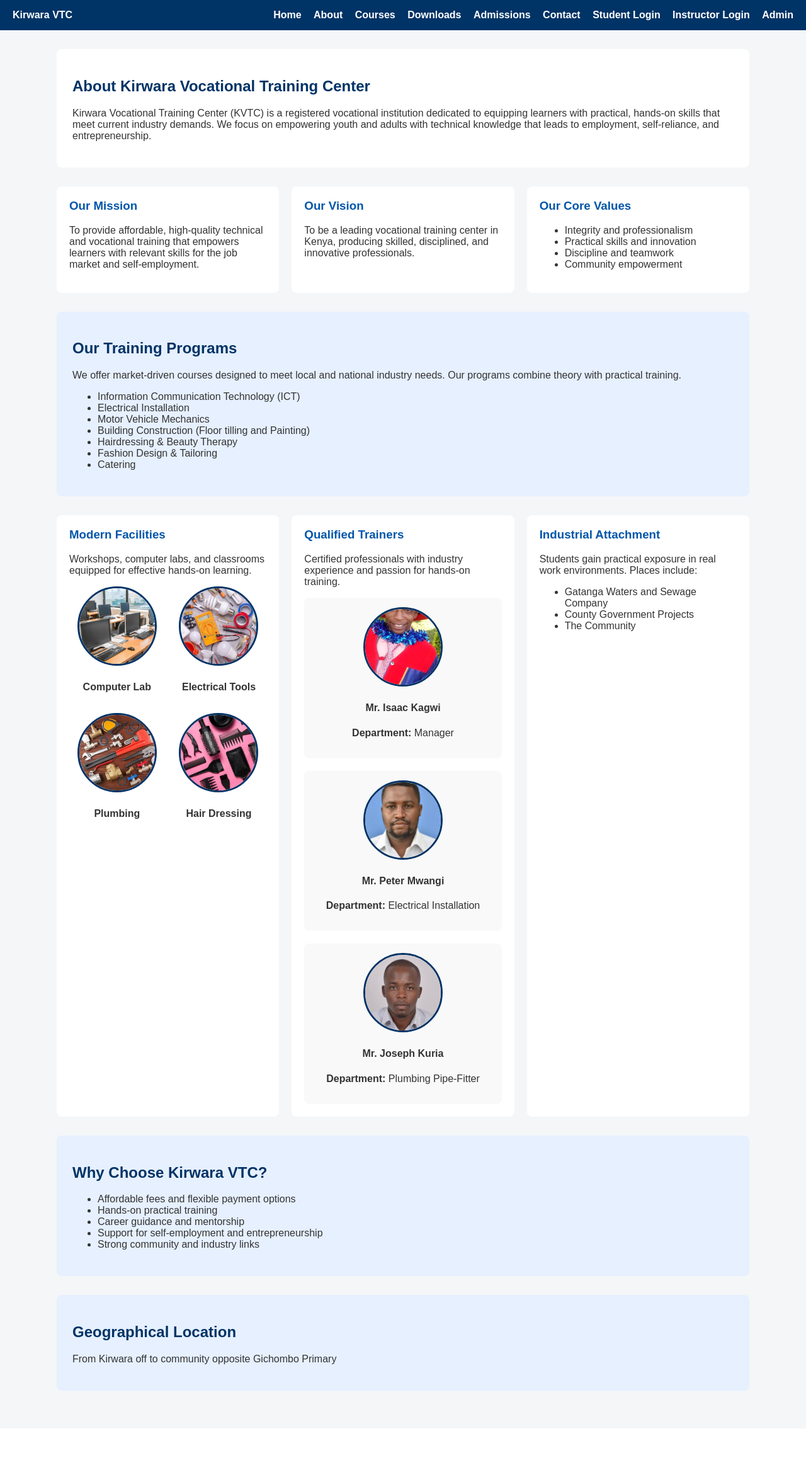
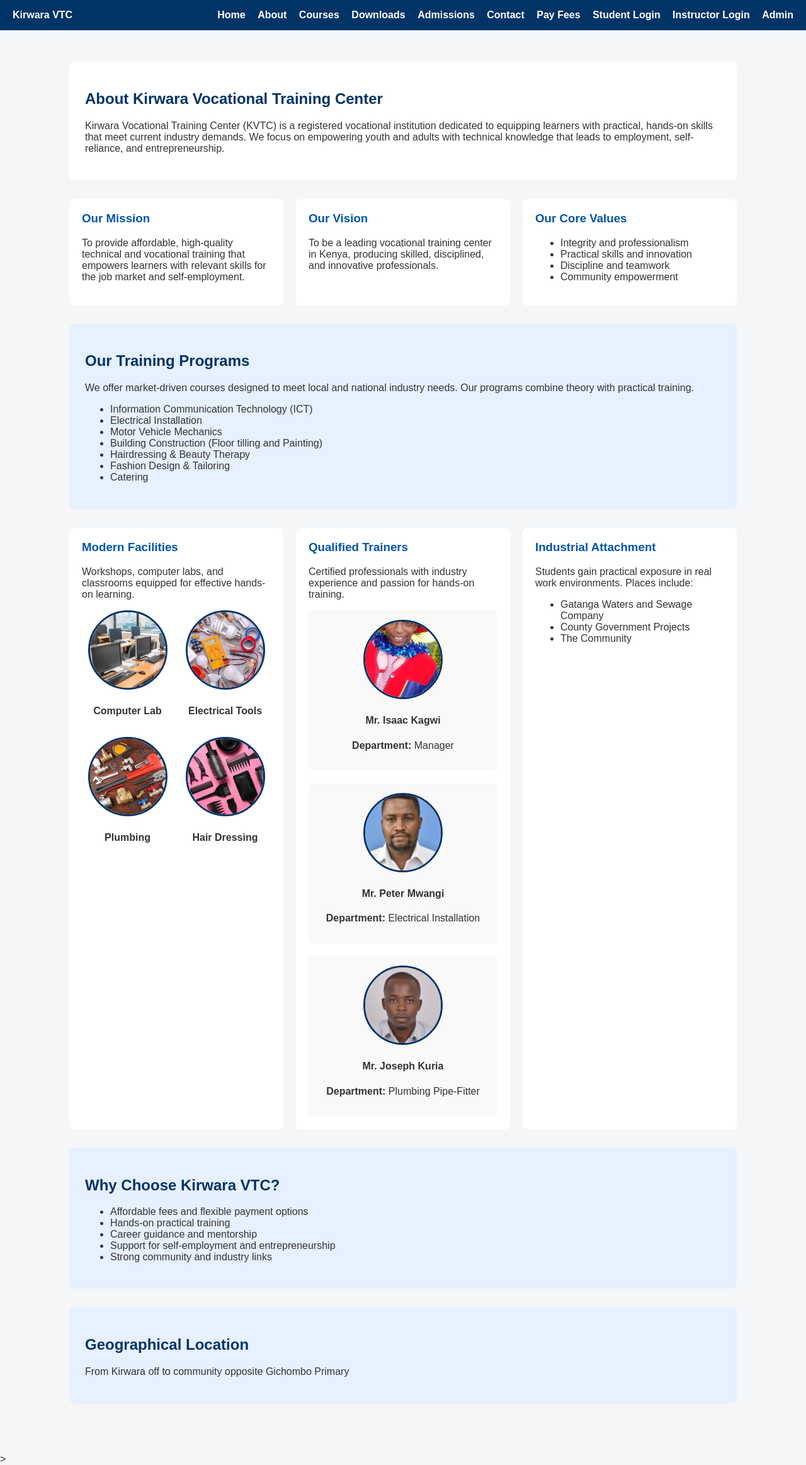
Before and after one commit to zollo204/Kiks, a Flask app: page /about in a window 1280 px wide. Shown: the whole page at 63% size. Before the commit the page ends 2208 px from the top, so only its background shows below. Run offline with Flask 3, Linux system fonts and the light colour scheme.

Commit message:
Add 'Pay Fees' link to base template

```diff
--- a/templates/base.html
+++ b/templates/base.html
@@ -56,6 +56,7 @@ h1,h2,h3 { color:#0a4b78; }
     <a href="{{ url_for('downloads') }}">Downloads</a>
     <a href="{{ url_for('admissions') }}">Admissions</a>
     <a href="{{ url_for('contact') }}">Contact</a>
+    <a href="{{ url_for('pay_fees') }}">Pay Fees</a>
 
     <!-- ADMIN LINKS -->
     {% if session.get('admin') %}
@@ -81,7 +82,9 @@ h1,h2,h3 { color:#0a4b78; }
   </div>
 </div>
 
+<div class="container">
 {% block content %}{% endblock %}
+</div>
 
 </body>
-</html>
+</html>>
```
